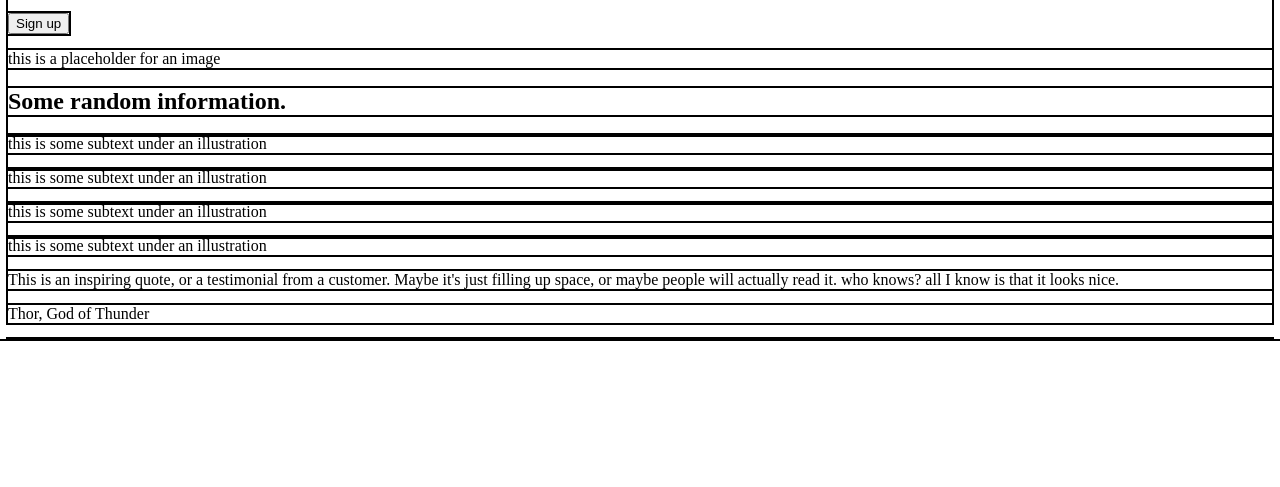
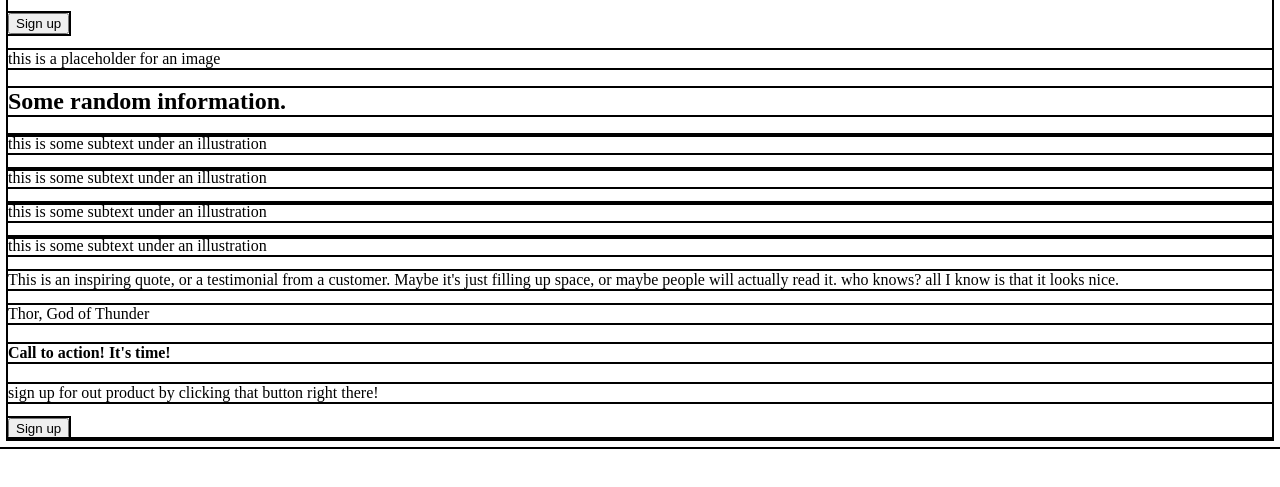
Before and after one commit to NateKohlmeier/odin-landing-page, a plain HTML site: page index.html in a window 1280 px wide. Shown: the part 215-702 px from the top of the page. Drawn offline with Linux system fonts and the light colour scheme.

Commit message:
Populate Action div

```diff
--- a/index.html
+++ b/index.html
@@ -68,6 +68,12 @@
 
     <div class="Action">
 
+        <div class="Call-to-action">
+            <h4>Call to action! It's time!</h4>
+            <p>sign up for out product by clicking that button right there!</p>
+            <button>Sign up</button>
+        </div>
+
     </div>
 
     <div class="footer">
```
